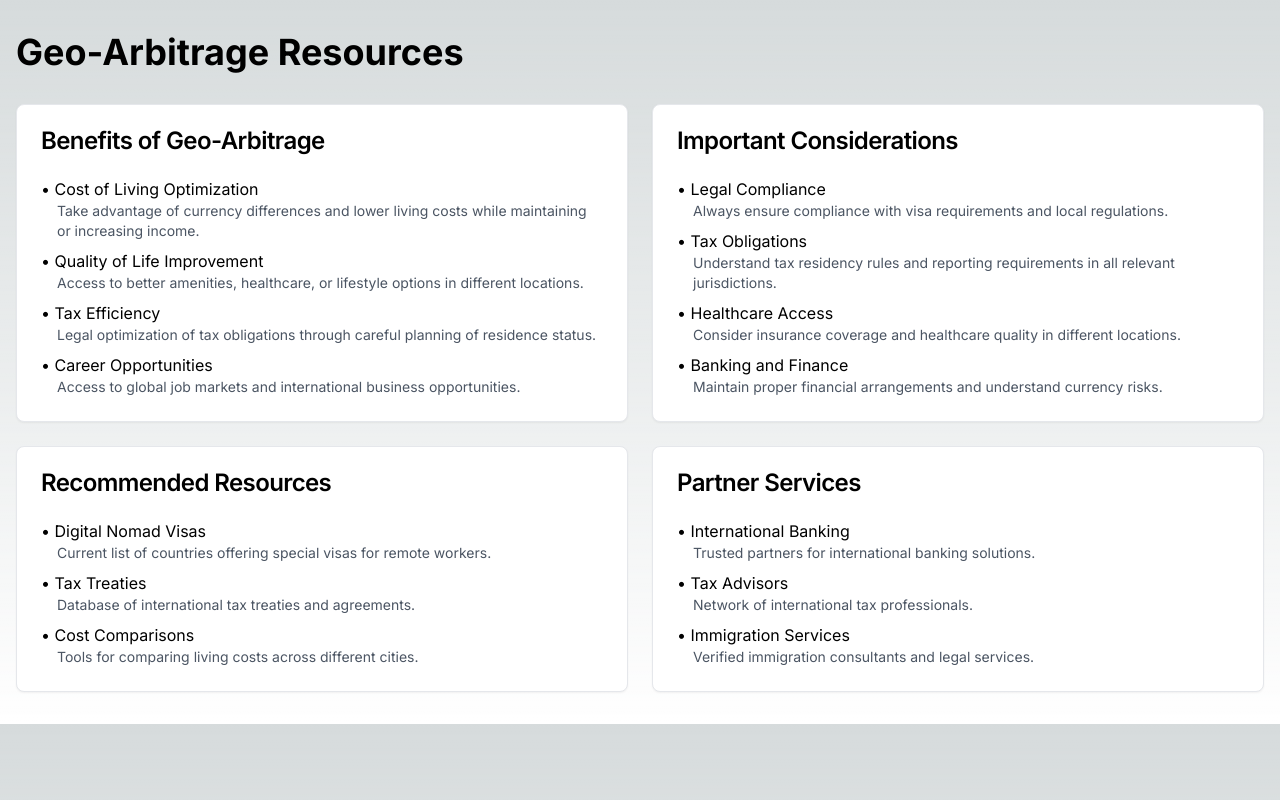
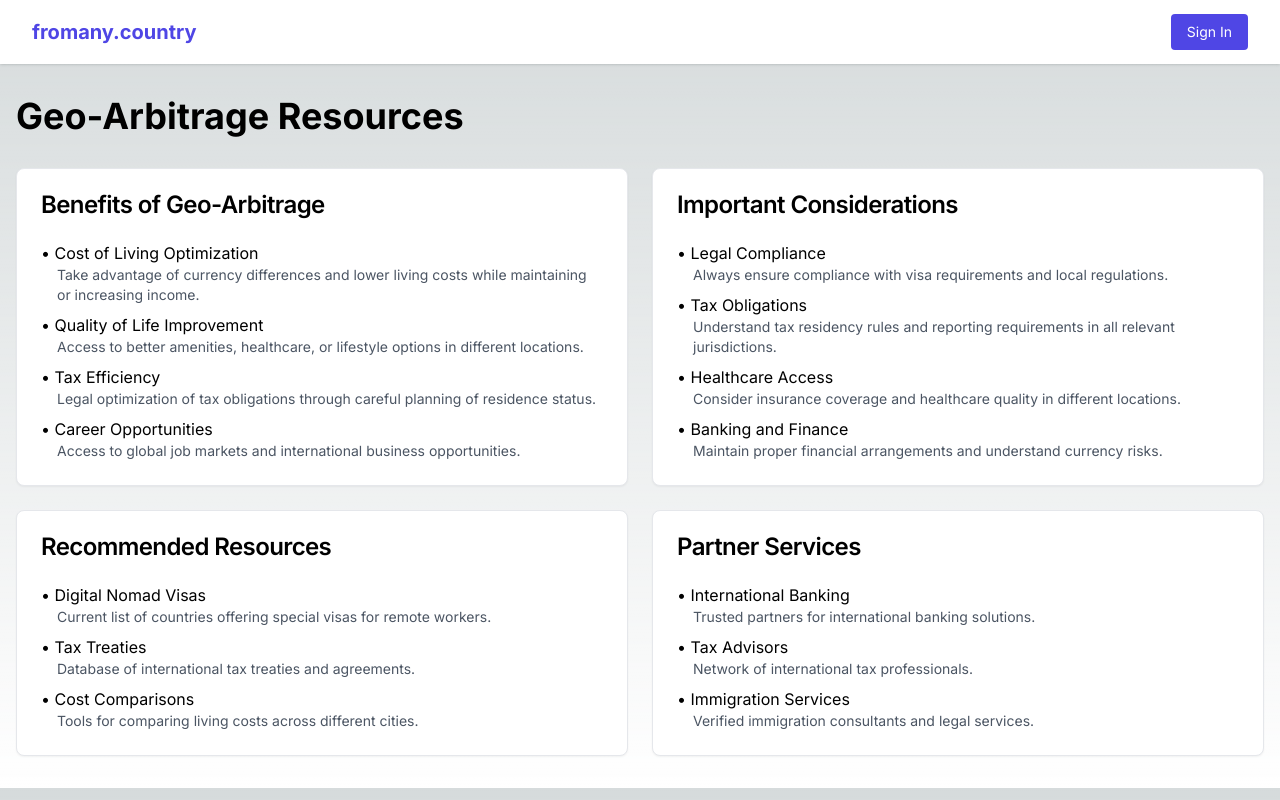
Before and after one commit to zenmastaflash/fromany-country, a Next.js app: page /resources in a window 1280 px wide. Built offline with nearby package versions, Linux system fonts and the light colour scheme; no server answers.

Commit message:
feat: add navigation header with auth

```diff
--- a/src/app/layout.tsx
+++ b/src/app/layout.tsx
@@ -1,6 +1,7 @@
 import './globals.css';
 import { Inter } from 'next/font/google';
 import { Providers } from './providers';
+import Header from '@/components/navigation/Header';
 
 const inter = Inter({ subsets: ['latin'] });
 
@@ -17,7 +18,10 @@ export default function RootLayout({
   return (
     <html lang="en">
       <body className={inter.className}>
-        <Providers>{children}</Providers>
+        <Providers>
+          <Header />
+          {children}
+        </Providers>
       </body>
     </html>
   );
--- /dev/null
+++ b/src/components/navigation/Header.tsx
@@ -0,0 +1,45 @@
+'use client';
+
+import { useSession, signOut } from 'next-auth/react';
+import Link from 'next/link';
+
+export default function Header() {
+  const { data: session } = useSession();
+
+  return (
+    <header className="bg-white shadow">
+      <nav className="mx-auto max-w-7xl px-4 sm:px-6 lg:px-8">
+        <div className="flex h-16 justify-between items-center">
+          <div className="flex">
+            <Link
+              href="/"
+              className="flex items-center text-xl font-bold text-indigo-600"
+            >
+              fromany.country
+            </Link>
+          </div>
+          <div className="flex items-center">
+            {session ? (
+              <div className="flex items-center space-x-4">
+                <span className="text-gray-700">{session.user?.email}</span>
+                <button
+                  onClick={() => signOut()}
+                  className="text-sm bg-indigo-600 text-white px-4 py-2 rounded hover:bg-indigo-700"
+                >
+                  Sign Out
+                </button>
+              </div>
+            ) : (
+              <Link
+                href="/auth/signin"
+                className="text-sm bg-indigo-600 text-white px-4 py-2 rounded hover:bg-indigo-700"
+              >
+                Sign In
+              </Link>
+            )}
+          </div>
+        </div>
+      </nav>
+    </header>
+  );
+}
```
